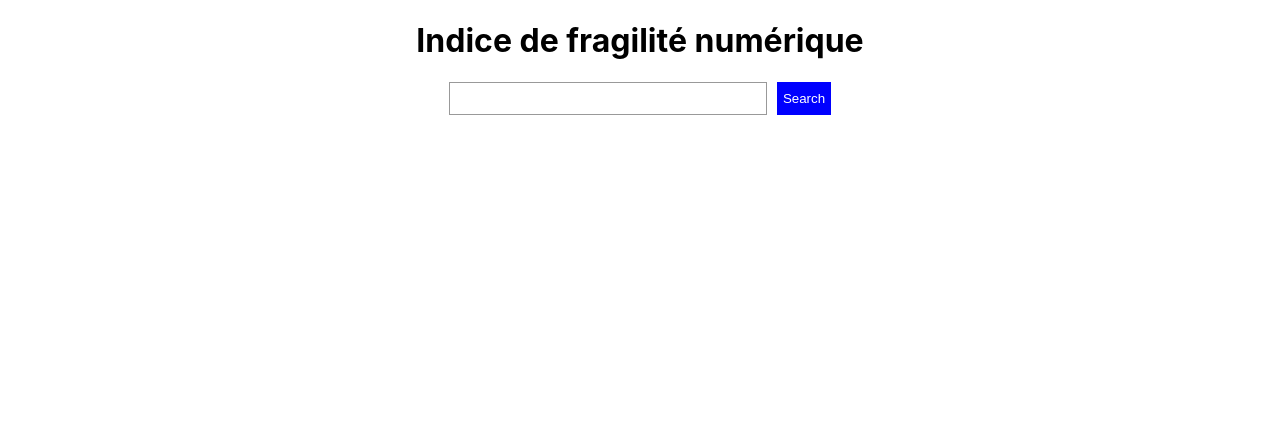
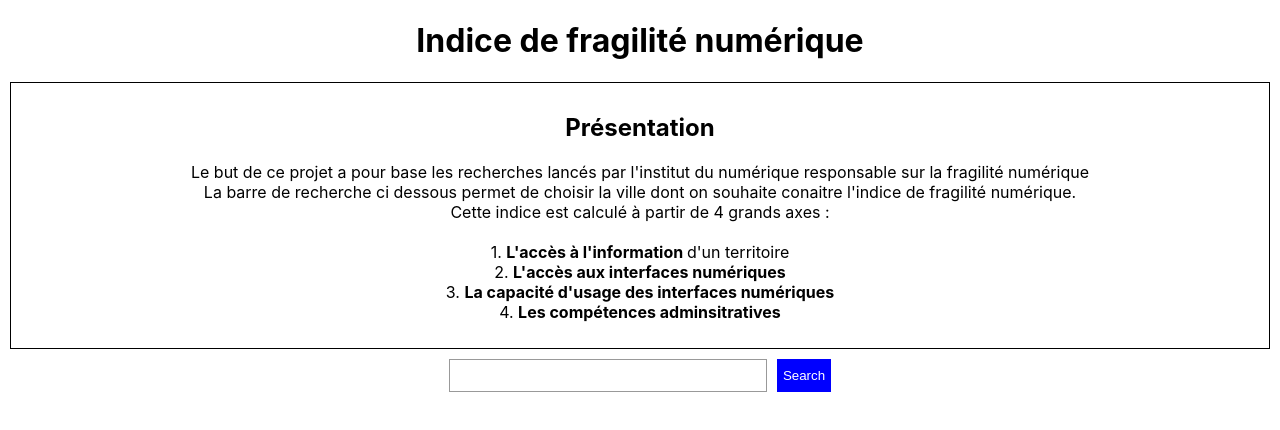
Before and after one commit to maxd935/green-it, a React (Create React App) app in the folder react-app/: page / in a window 1280 px wide. Shown: the top 430 px of the page. Built offline with nearby package versions, Linux system fonts and the light colour scheme.

Commit message:
Add Presentation

```diff
--- a/react-app/src/App.js
+++ b/react-app/src/App.js
@@ -20,6 +20,25 @@ function App() {
   return (
     <div className="App">
     <h1>Indice de fragilité numérique</h1>
+
+        <div style={{
+            border: '1px solid black',
+            margin : '10px',
+            padding : '10px'
+        }}>
+            <h2>Présentation</h2>
+
+            <p>
+                Le but de ce projet a pour base les recherches lancés par l'institut du numérique responsable sur la fragilité numérique <br/>
+                La barre de recherche ci dessous permet de choisir la ville dont on souhaite conaitre l'indice de fragilité numérique. <br/>
+                Cette indice est calculé à partir de 4 grands axes : <br/> <br/>
+                1. <strong>L'accès à l'information </strong> d'un territoire  <br/>
+                2. <strong>L'accès aux interfaces numériques </strong>  <br/>
+                3. <strong>La capacité d'usage des interfaces numériques </strong>  <br/>
+                4. <strong>Les compétences adminsitratives </strong>  <br/>
+            </p>
+
+        </div>
       <Autocomplete
           suggestions={[
             "Paris",
@@ -32,15 +51,7 @@ function App() {
       />
       <Data datas={datas} />
     </div>
-
-
-
-
-
   );
-
-
-
 }
 
 export default App;
--- a/react-app/src/components/Card.js
+++ b/react-app/src/components/Card.js
@@ -2,8 +2,8 @@ import React from 'react';
 
 function Card  (data)  {
     return (
-        <div style={{ height: '250px', width: '50%', border: '1px solid black',margin: '10px', padding:'10px', float: 'left'}}>
-            <h3>Ville : {data.data.Ville}</h3>
+        <div style={{ height: '250px', width: '50%', border: '1px solid black',margin: '10px', padding:'10px'}}>
+            <h3>{data.data.Ville}</h3>
             <p>Accès aux interfaces numériques : {data.data.interfaceNum}</p>
             <p>Accès à l'information : {data.data.accesInformation}</p>
             <p>Compétences administratives : {data.data.competencesAdmin}</p>
--- a/react-app/src/components/Data.js
+++ b/react-app/src/components/Data.js
@@ -4,7 +4,20 @@ import Card from '../components/Card'
 function Data ({datas})  {
     console.log("datas ", datas)
         return (
-            <div style={{width: '100%'}}>
+            <div>
+                {/*
+                <div className="region"
+                     style={{width: '50%', border: '1px solid', margin: '10px'}}>
+                    <h4>Region</h4>
+                    <p>Score de fragilité : 57, 26 </p>
+                </div>
+                <div className="departement"
+                     style={{width: '50%' , border: '1px solid', margin: '10px'}}>
+                    <h4>Département</h4>
+                    <p>Score de fragilité : 48,80</p>
+                </div>
+                */}
+                <div className="others" style={{width: '100%'}}>
                     {
                         datas.map(
                             (city,k)=>{
@@ -13,6 +26,9 @@ function Data ({datas})  {
                         )
                     }
                 </div>
+
+            </div>
+
         );
 
 };
```
Also changed, not shown: 1 other file (tests, documents, lock files or other folders). Lines whose indentation alone changed are shown as unchanged.
